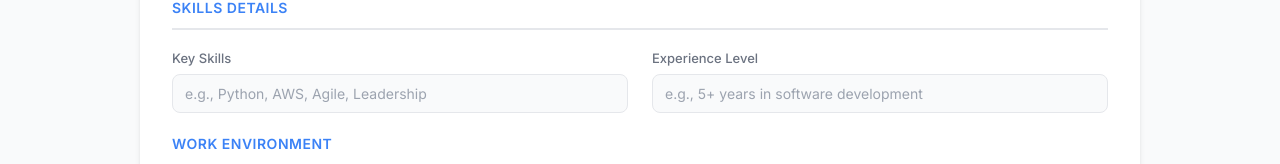
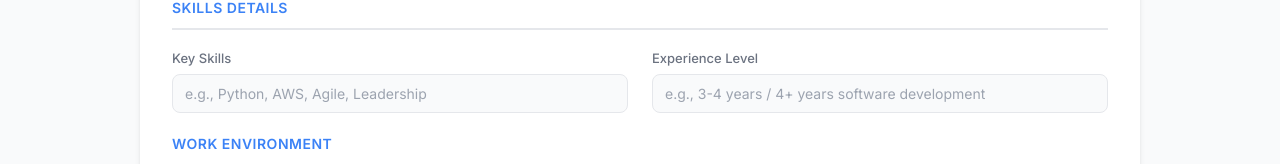
Before and after one commit to balu72/dechivo, a React (Vite) app in the folder frontend/: page /create in a window 1280 px wide. Shown: the part 596-760 px from the top of the page. Built offline with nearby package versions, Linux system fonts and the light colour scheme; sample sign-in values are in the browser's storage.

Commit message:
docs: Update experience level input placeholder example text.

```diff
--- a/frontend/src/pages/CreateJDPage.jsx
+++ b/frontend/src/pages/CreateJDPage.jsx
@@ -337,7 +337,7 @@ const CreateJDPage = () => {
                                         <label>Experience Level</label>
                                         <input
                                             type="text"
-                                            placeholder="e.g., 5+ years in software development"
+                                            placeholder="e.g., 3-4 years / 4+ years software development"
                                             value={orgContext.business_context || ''}
                                             onChange={(e) => handleOrgContextChange('business_context', e.target.value)}
                                         />
```
